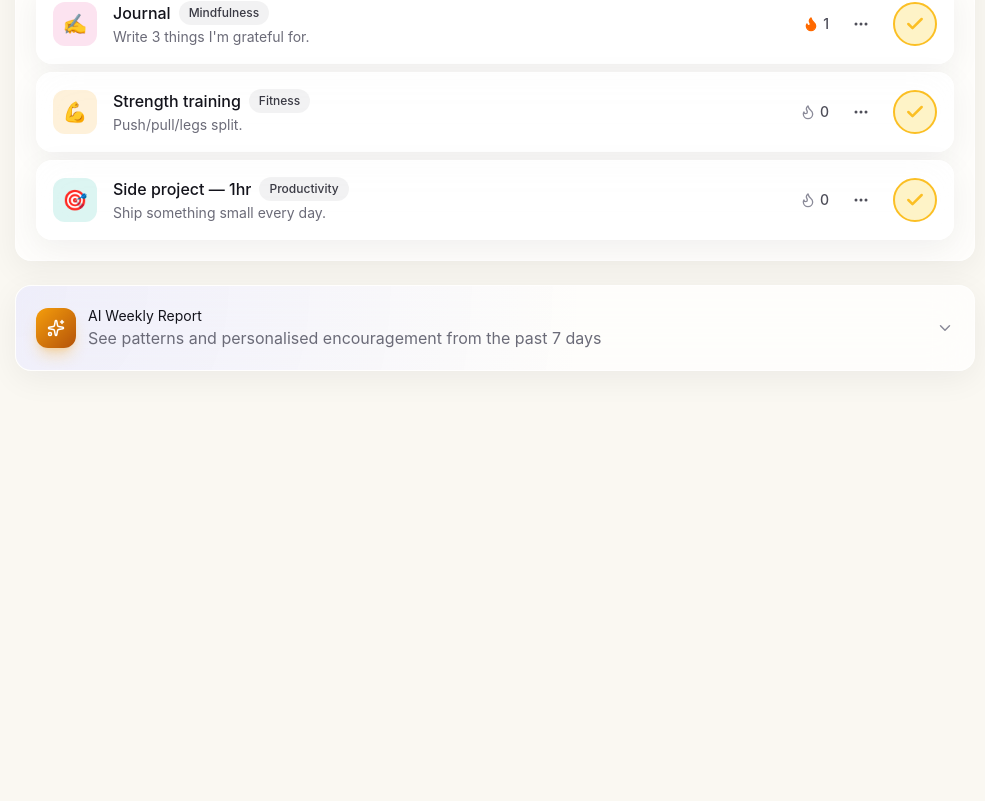
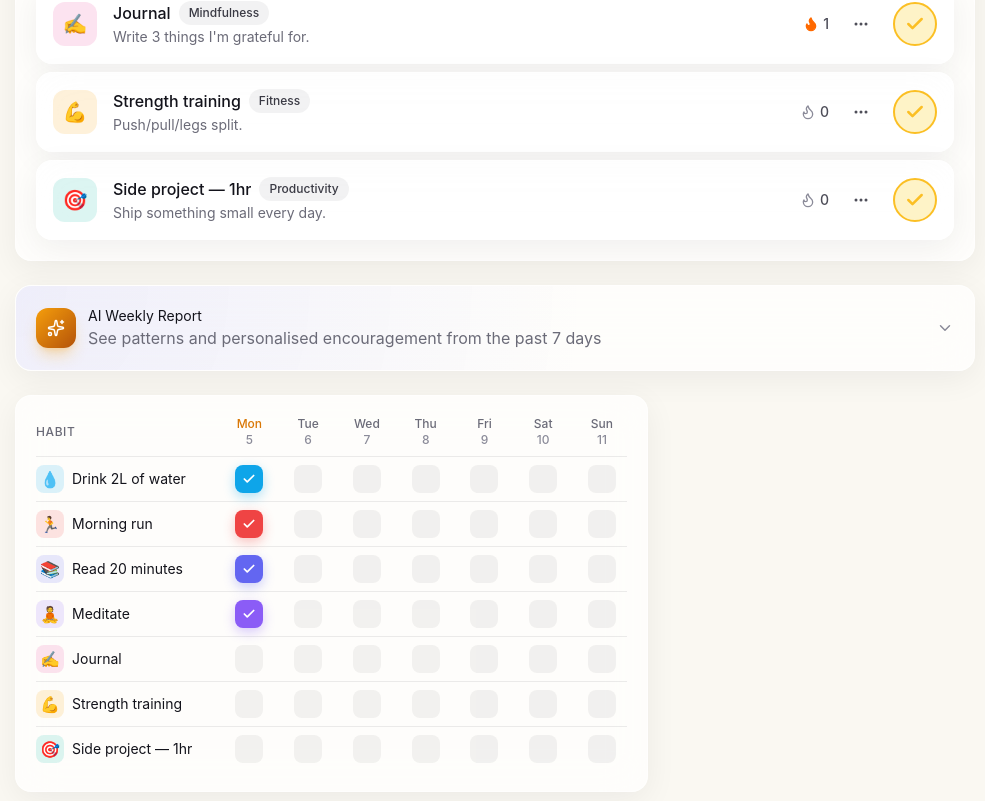
Before and after one commit to piyush202003/habit, a React app in the folder frontend/: page /dashboard in a window 1280 px wide. Shown: the part 945-1746 px from the top of the page, without its empty margins (273-1258 px from the left). Before the commit the page ends 1348 px from the top, so only its background shows below. Built offline with nearby package versions, Linux system fonts and the light colour scheme; sample sign-in values are in the browser's storage; the HTML template or start-up script is replaced by a standard one.

Commit message:
done weekly calendler

```diff
--- /dev/null
+++ b/frontend/src/components/WeeklyGrid.jsx
@@ -0,0 +1,77 @@
+import { Check } from "lucide-react"
+import { weekKeys } from "../utils/dateHelpers"
+
+const WeeklyGrid = ({habits, logsByHabit, days:customDays}) => {
+
+    const days = customDays || weekKeys()
+    const todayKey = new Date().toISOString().slice(0,10)
+
+    if(!habits.length){
+        return (
+            <div className="card p-6 text-center text-muted text-sm">
+                Create a habit to see your weekly grid.
+            </div>
+        )
+    }
+
+    return (
+        <div className="card p-5 overflow-x-auto">
+            <div className="min-w-[520px]">
+                <div className="grid grid-cols-[180px_repeat(7,minmax(0,1fr))] gap-2 items-center mb-2">
+                    <div className="text-xs font-medium text-muted uppercase tracking-wider">
+                        Habit
+                    </div>
+                    {days.map((d) => (
+                        <div
+                            key={d.key}
+                            className={`text-center text-xs font-medium ${
+                                d.key === todayKey ? "text-brand-600 dark:text-brand-300" : "text-muted"
+                            }`}
+                        >
+                            <div>{d.label}</div>
+                            <div className="text-faint">{d.short}</div>
+                        </div>
+                    ))}
+                </div>
+
+                {habits.map((h) => {
+                    const done = new Set(logsByHabit[h._id] || []);
+                    return (
+                        <div
+                            key={h._id}
+                            className="grid grid-cols-[180px_repeat(7,minmax(0,1fr))] gap-2 items-center py-2 border-t divider"
+                        >
+                        <div className="flex items-center gap-2 min-w-0">
+                            <span
+                                className="w-7 h-7 rounded-lg flex items-center justify-center text-base shrink-0"
+                                style={{ background: `${h.color}26`, color: h.color }}
+                            >
+                                {h.icon}
+                            </span>
+                            <span className="text-sm truncate">{h.name}</span>
+                        </div>
+                        {days.map((d) => {
+                            const isDone = done.has(d.key);
+                            const future = d.key > todayKey;
+                            return (
+                                <div key={d.key} className="flex items-center justify-center">
+                                    <div
+                                        className={`w-7 h-7 rounded-lg flex items-center justify-center transition ${
+                                            isDone ? "text-white shadow-md" : future ? "text-faint" : "text-faint"
+                                        }`}
+                                        style={isDone ? { background: h.color, boxShadow: `0 4px 12px ${h.color}55`} : { background: "var(--chip-bg)" }}
+                                    >
+                                        {isDone && <Check size={14} strokeWidth={3} />}
+                                    </div>
+                                </div>
+                            );
+                        })}
+                        </div>
+                    );
+                })}
+            </div>
+        </div>
+    );
+}
+
+export default WeeklyGrid
--- a/frontend/src/pages/Dashboard.jsx
+++ b/frontend/src/pages/Dashboard.jsx
@@ -11,6 +11,7 @@ import ProgressRing from "../components/ProgressRing"
 import TodayHabitCard from "../components/TodayHabitCard"
 import LoadingSpinner from "../components/LoadingSpinner"
 import AIWeeklyReport from "../components/AIWeeklyReport"
+import WeeklyGrid from "../components/WeeklyGrid"
 
 
 const Dashboard = () => {
@@ -312,6 +313,12 @@ const Dashboard = () => {
       </div>
 
       <AIWeeklyReport />
+
+      <div className="grid gap-5 lg:grid-cols-12">
+        <div className="col-span-8">
+          <WeeklyGrid habits={habits} logsByHabit={weekLogsByHabit} />
+        </div>
+      </div>
     </div>
   )
 }
```
